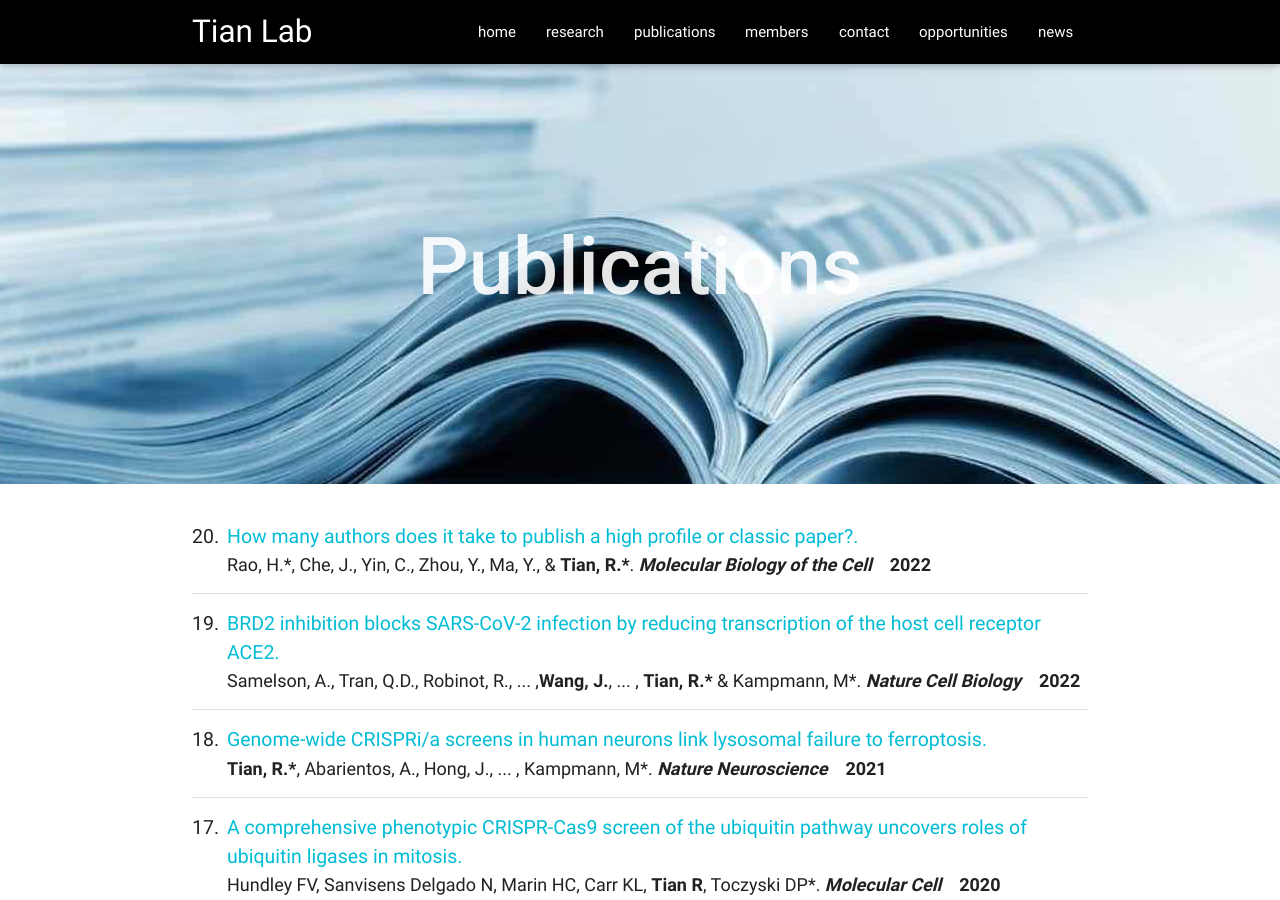
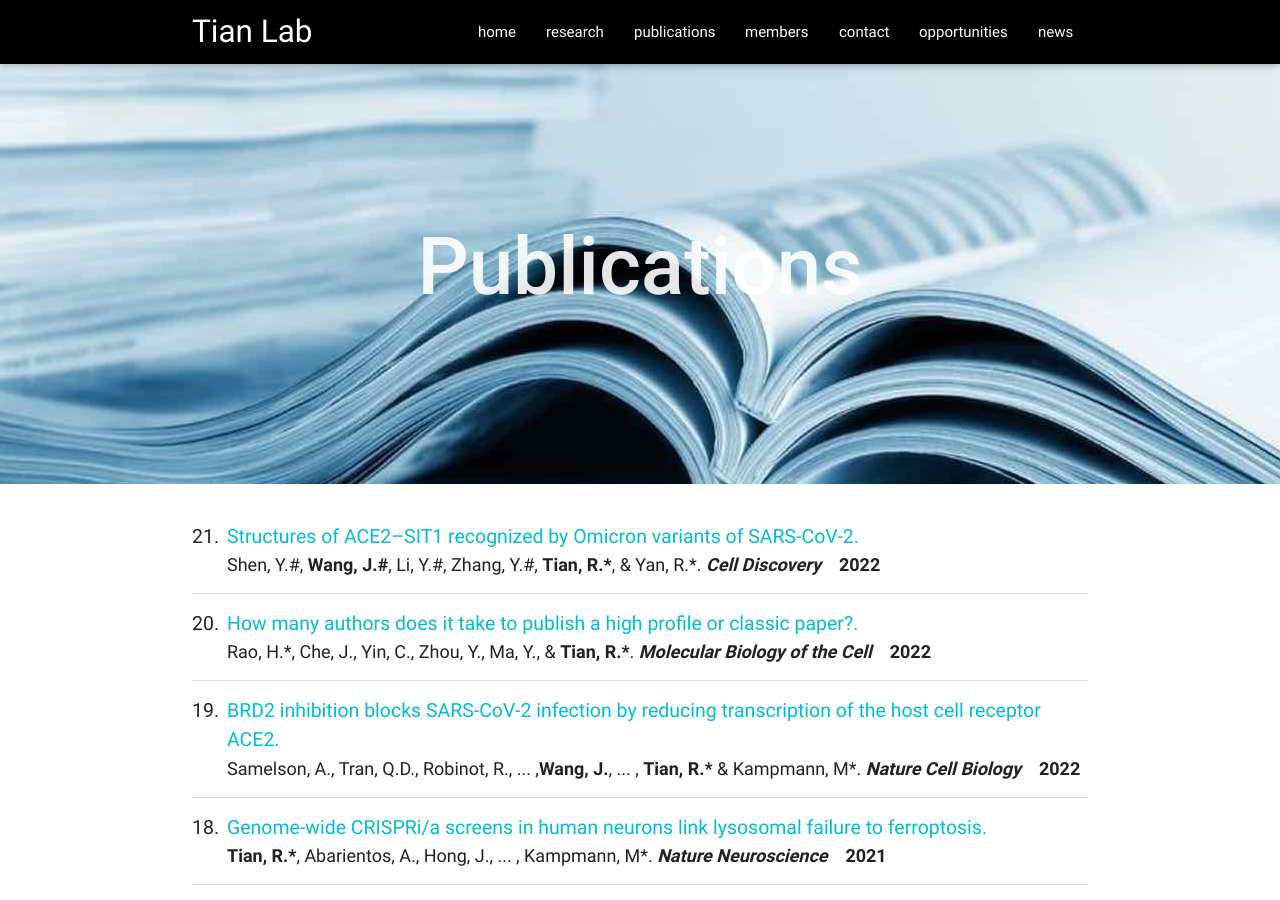
Before and after one commit to rltianlab/rltianlab.github.io, a Jekyll site: the page built from publications/index.html, in a window 1280 px wide and 900 px high. Built offline with Jekyll 4.4.1, drawn with Linux system fonts in a browser that asks for light colours.

Commit message:
Update publications.yml

```diff
--- a/_data/publications.yml
+++ b/_data/publications.yml
@@ -1,3 +1,10 @@
+- title: Structures of ACE2–SIT1 recognized by Omicron variants of SARS-CoV-2
+  authors: Shen, Y.#, <b> Wang, J.#</b>, Li, Y.#, Zhang, Y.#, <b>Tian, R.*</b>, & Yan, R.*
+  journal: Cell Discovery
+  year: 2022
+  doi: 10.1038/s41421-022-00488-x
+  num: 21
+
 - title: How many authors does it take to publish a high profile or classic paper?
   authors: Rao, H.*, Che, J., Yin, C., Zhou, Y., Ma, Y., &  <b>Tian, R.*</b>
   journal: Molecular Biology of the Cell
```
